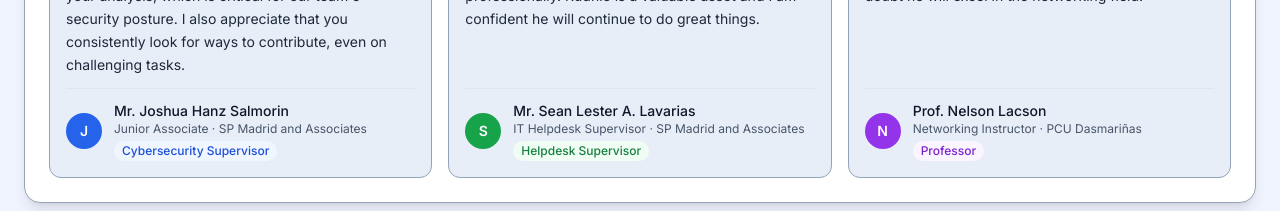
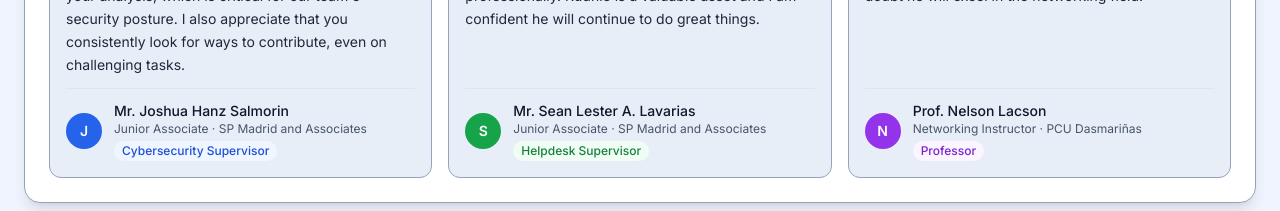
Before and after one commit to rudnie-casinillo/rudnie-portfolio, a Next.js app: page / in a window 1280 px wide. Shown: the part 1300-1511 px from the top of the page. Built offline with nearby package versions, Linux system fonts and the light colour scheme.

Commit message:
change title of my supervisor

```diff
--- a/data/recommendations.ts
+++ b/data/recommendations.ts
@@ -14,7 +14,7 @@ export const recommendationsData = [
     message:
       "Rudnie is always ready to work and treats every task as an opportunity to learn. He works to understand, not just to comply — ensuring every output he delivers is polished and well thought out. He is a great team player, respectful, and communicates professionally. Rudnie is a valuable asset and I am confident he will continue to do great things.",
     name: "Mr. Sean Lester A. Lavarias",
-    role: "IT Helpdesk Supervisor · SP Madrid and Associates",
+    role: "Junior Associate · SP Madrid and Associates",
     relation: "Helpdesk Supervisor",
     initial: "S",
     color: "green",
```
